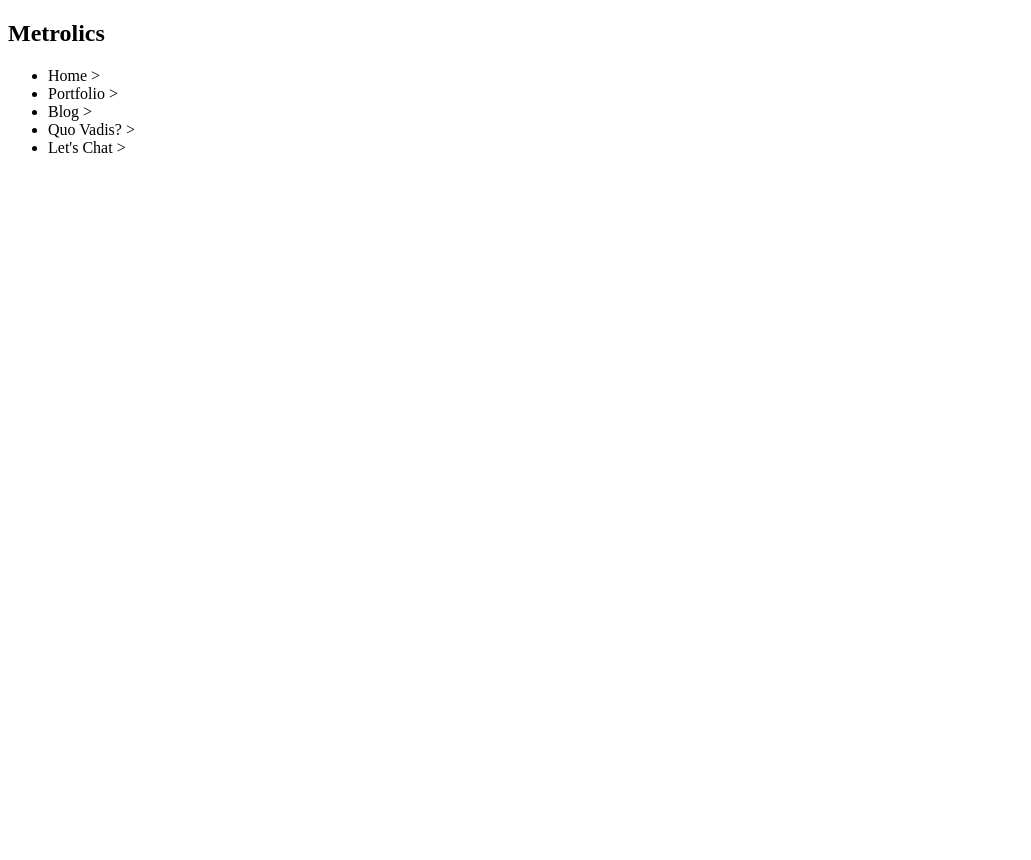
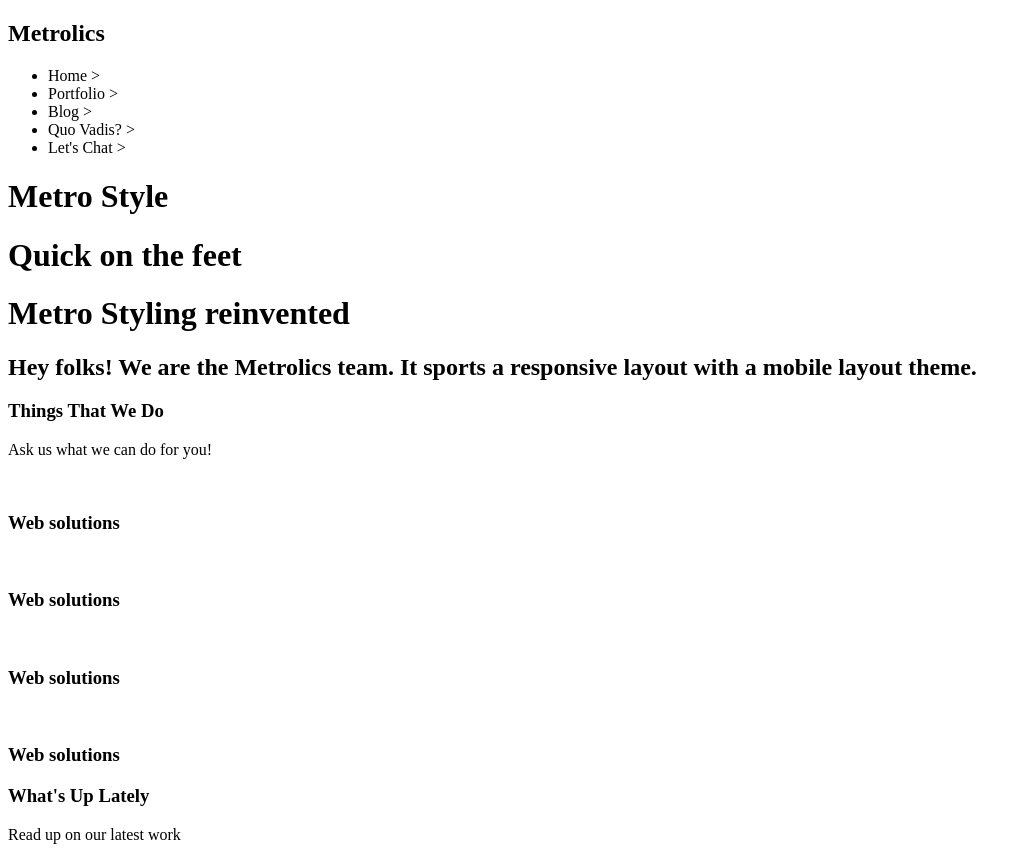
Before and after one commit to daniel-liu01/lab02, a plain HTML site: page index.html in a window 1280 px wide. Shown: the whole page, without its empty margins (0-1031 px from the left). Before the commit the page ends 800 px from the top, so only its background shows below. Drawn offline with Linux system fonts and the light colour scheme.

Commit message:
Main section, up to web solutions

```diff
--- a/index.html
+++ b/index.html
@@ -18,5 +18,51 @@
             </ul>
         </nav>
     </header>
+    <main>
+        <div>
+            <h1>Metro Style</h1>
+            <h1>Quick on the feet</h1>
+            <h1>Metro Styling reinvented</h1>
+        </div>
+        <h2>Hey folks! We are the <span>Metrolics</span> team. It sports a responsive layout with a mobile layout theme.</h2>
+        <section>
+            <h3>Things That We Do</h3>
+            <p class="section__subtitle">Ask us what we can do for you!</p>
+            <div>
+                <div class="section__content">
+                    <section class="service-item">
+                      <img class="service-item__image">
+                      <h1 class="service-item__header">Web solutions</h1>
+                      <p class="service-item__text"></p>
+                    </section>
+                </div>
+                <div class="section__content">
+                    <section class="service-item">
+                      <img class="service-item__image">
+                      <h1 class="service-item__header">Web solutions</h1>
+                      <p class="service-item__text"></p>
+                    </section>
+                </div>
+                <div class="section__content">
+                    <section class="service-item">
+                      <img class="service-item__image">
+                      <h1 class="service-item__header">Web solutions</h1>
+                      <p class="service-item__text"></p>
+                    </section>
+                </div>
+                <div class="section__content">
+                    <section class="service-item">
+                      <img class="service-item__image">
+                      <h1 class="service-item__header">Web solutions</h1>
+                      <p class="service-item__text"></p>
+                    </section>
+                </div>
+            </div>
+        </section>
+        <section>
+            <h3>What's Up Lately</h3>
+            <p class="section__subtitle">Read up on our latest work</p>
+        </section>
+    </main>
 </body>
 </html>
```
